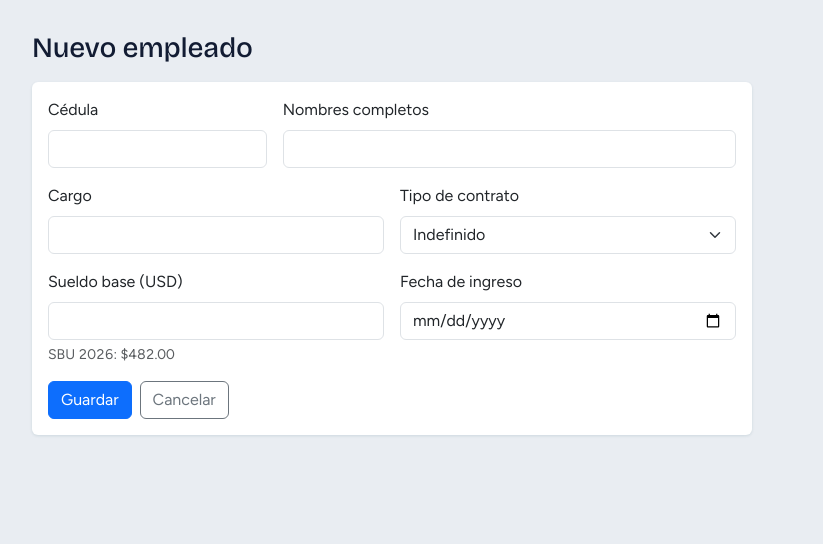
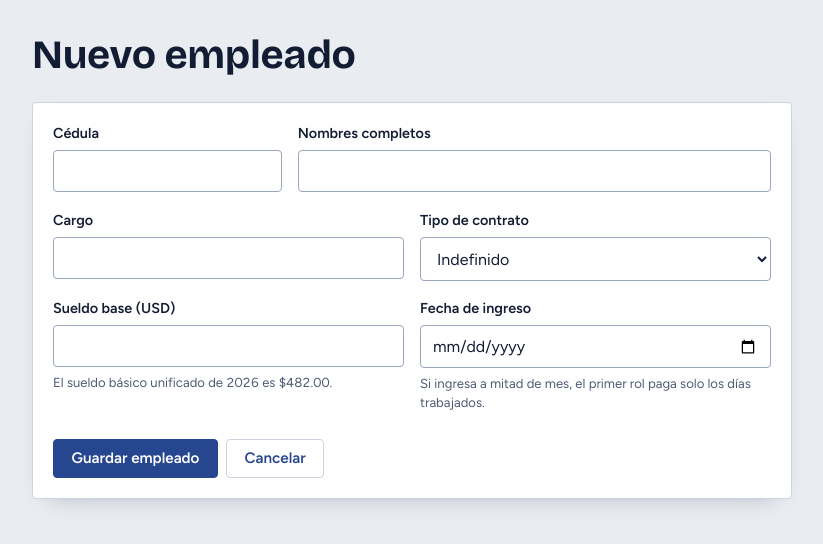
Before and after one commit to kiramman-mp3/rol-pagos-ecuador, a Flask app: page /empleados/nuevo in a window 1280 px wide. Shown: the part 57-601 px from the top of the page, without its empty margins (34-857 px from the left). Run offline with Flask 3, Linux system fonts and the light colour scheme; some libraries are stand-ins or nearby versions.

Commit message:
style: redesign employee list and form

```diff
--- a/templates/empleado_form.html
+++ b/templates/empleado_form.html
@@ -1,40 +1,44 @@
 {% extends "base.html" %}
-{% block title %}{{ 'Editar' if e.id else 'Nuevo' }} empleado{% endblock %}
+{% block title %}{{ 'Editar empleado' if e.id else 'Nuevo empleado' }}{% endblock %}
 {% block content %}
-<h1 class="h3 mb-3">{{ 'Editar empleado' if e.id else 'Nuevo empleado' }}</h1>
-<div class="card" style="max-width: 720px">
-  <div class="card-body">
-    <form method="post" class="row g-3">
-      <div class="col-md-4">
-        <label class="form-label" for="cedula">Cédula</label>
-        <input class="form-control" id="cedula" name="cedula" maxlength="10" inputmode="numeric" required value="{{ e.cedula or '' }}">
+<div class="encabezado">
+  <h1>{{ 'Editar empleado' if e.id else 'Nuevo empleado' }}</h1>
+</div>
+
+<div class="hoja" style="max-width: 760px">
+  <div class="hoja-cuerpo">
+    <form method="post" class="formulario">
+      <div class="campo c2">
+        <label for="cedula">Cédula</label>
+        <input class="entrada" id="cedula" name="cedula" maxlength="10" inputmode="numeric" autocomplete="off" required value="{{ e.cedula or '' }}">
       </div>
-      <div class="col-md-8">
-        <label class="form-label" for="nombres">Nombres completos</label>
-        <input class="form-control" id="nombres" name="nombres" required value="{{ e.nombres or '' }}">
+      <div class="campo c4">
+        <label for="nombres">Nombres completos</label>
+        <input class="entrada" id="nombres" name="nombres" required value="{{ e.nombres or '' }}">
       </div>
-      <div class="col-md-6">
-        <label class="form-label" for="cargo">Cargo</label>
-        <input class="form-control" id="cargo" name="cargo" required value="{{ e.cargo or '' }}">
+      <div class="campo c3">
+        <label for="cargo">Cargo</label>
+        <input class="entrada" id="cargo" name="cargo" required value="{{ e.cargo or '' }}">
       </div>
-      <div class="col-md-6">
-        <label class="form-label" for="tipo_contrato">Tipo de contrato</label>
-        <select class="form-select" id="tipo_contrato" name="tipo_contrato">
+      <div class="campo c3">
+        <label for="tipo_contrato">Tipo de contrato</label>
+        <select class="entrada" id="tipo_contrato" name="tipo_contrato">
           {% for c in CONTRATOS %}<option {{ 'selected' if e.tipo_contrato == c }}>{{ c }}</option>{% endfor %}
         </select>
       </div>
-      <div class="col-md-6">
-        <label class="form-label" for="sueldo_base">Sueldo base (USD)</label>
-        <input class="form-control" id="sueldo_base" name="sueldo_base" type="number" step="0.01" min="0.01" required value="{{ e.sueldo_base or '' }}">
-        <div class="form-text">SBU 2026: $482.00</div>
+      <div class="campo c3">
+        <label for="sueldo_base">Sueldo base (USD)</label>
+        <input class="entrada num" id="sueldo_base" name="sueldo_base" type="number" step="0.01" min="0.01" required value="{{ e.sueldo_base or '' }}">
+        <span class="ayuda">El sueldo básico unificado de 2026 es $482.00.</span>
       </div>
-      <div class="col-md-6">
-        <label class="form-label" for="fecha_ingreso">Fecha de ingreso</label>
-        <input class="form-control" id="fecha_ingreso" name="fecha_ingreso" type="date" required value="{{ e.fecha_ingreso or '' }}">
+      <div class="campo c3">
+        <label for="fecha_ingreso">Fecha de ingreso</label>
+        <input class="entrada" id="fecha_ingreso" name="fecha_ingreso" type="date" required value="{{ e.fecha_ingreso or '' }}">
+        <span class="ayuda">Si ingresa a mitad de mes, el primer rol paga solo los días trabajados.</span>
       </div>
-      <div class="col-12 d-flex gap-2">
-        <button class="btn btn-primary">Guardar</button>
-        <a class="btn btn-outline-secondary" href="{{ url_for('empleados') }}">Cancelar</a>
+      <div class="acciones">
+        <button class="boton">Guardar empleado</button>
+        <a class="boton boton-claro" href="{{ url_for('empleados') }}">Cancelar</a>
       </div>
     </form>
   </div>
```
Also changed, not shown: templates/empleados.html (+24 -22 lines), tests/test_empleados.py (+1 -1 lines).
